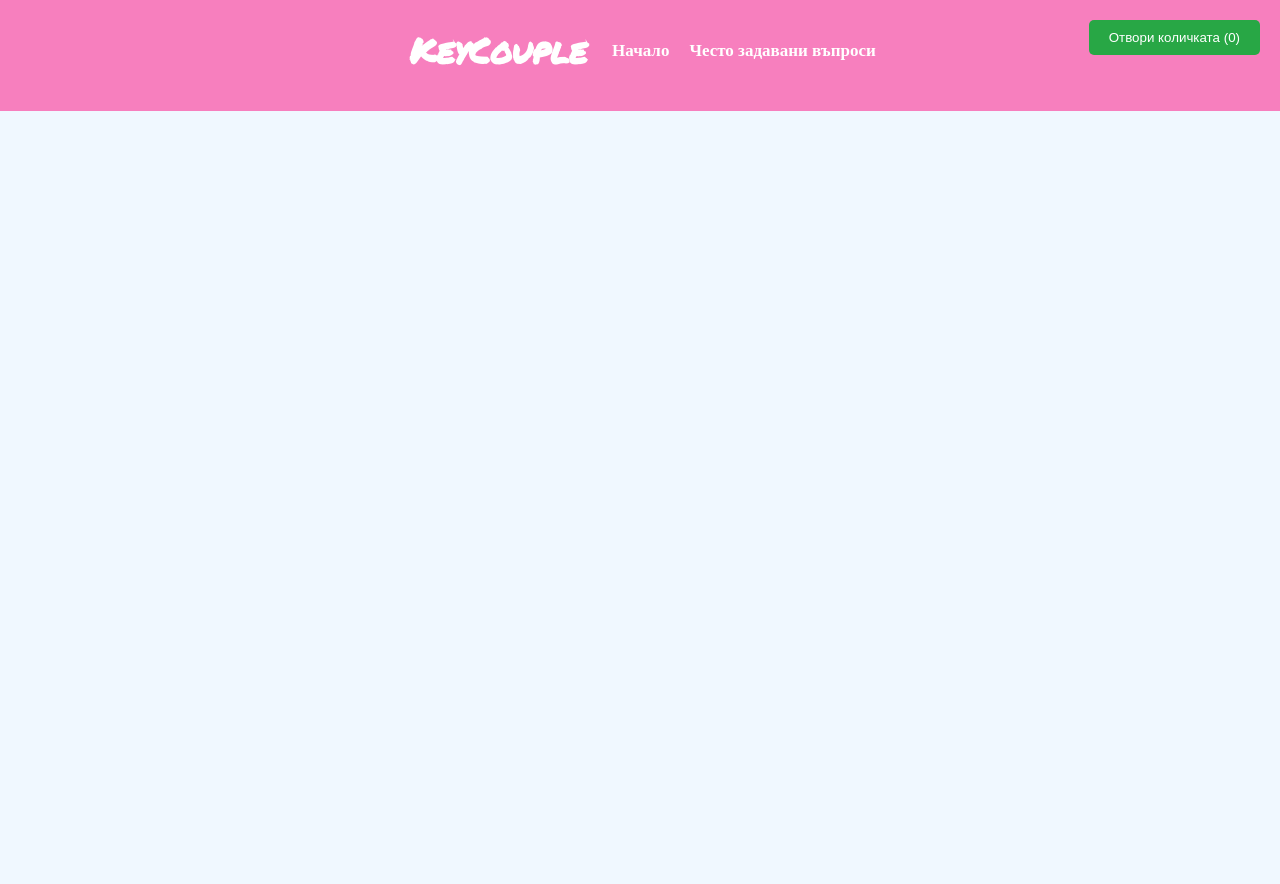
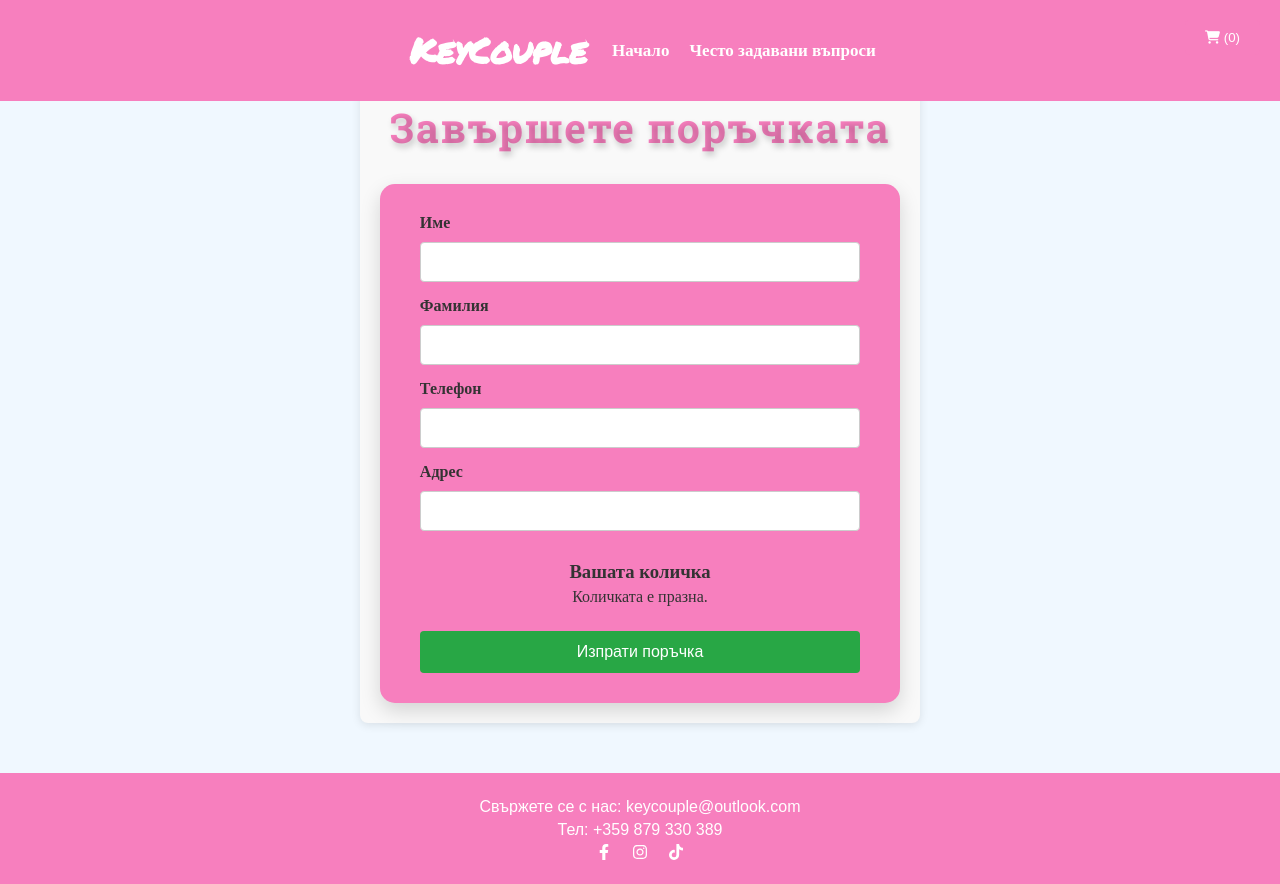
Before and after one commit to Dimitar32/key-couple-website, a React (Create React App) app: page /order in a window 1280 px wide. Before the commit the page ends 800 px from the top, so only its background shows below. Built offline with nearby package versions, Linux system fonts and the light colour scheme; a web font is replaced by a local one.

Commit message:
add new cart

```diff
--- a/package.json
+++ b/package.json
@@ -3,6 +3,7 @@
   "version": "0.1.0",
   "private": true,
   "dependencies": {
+    "@fortawesome/fontawesome-free": "^6.6.0",
     "@testing-library/jest-dom": "^5.17.0",
     "@testing-library/react": "^13.4.0",
     "@testing-library/user-event": "^13.5.0",
--- a/src/App.js
+++ b/src/App.js
@@ -5,9 +5,11 @@ import Footer from './components/Footer/Footer';
 import Cart from './pages/Cart/Cart';
 import Home from './pages/Home/Home';
 import FAQ from './pages/FAQ/FAQ';
+import OrderForm from './pages/OrderForm/OrderForm';
 import ProductDetails from './pages/ProductDetails/ProductDetails';
 import { CartProvider } from './pages/contexts/CartContext'; // Импортирай провайдъра
 import './App.css';
+import '@fortawesome/fontawesome-free/css/all.min.css';
 
 function App() {
   // const [cartItems, setCartItems] = useState([]);
@@ -30,6 +32,8 @@ function App() {
             <Route path="/" element={<Home />} />
             <Route path="/faq" element={<FAQ />} />
             <Route path="/product/:id" element={<ProductDetails />} />
+            <Route path="/order" element={<OrderForm />} /> {/* Добавяме нов маршрут за формата */}
+
             {/* <Route path="/product/:id" element={<ProductDetails addToCart={addToCart} />} /> */}
             {/* <Route path="/cart" element={<Cart cartItems={cartItems} sendOrder={sendOrder} />} /> */}
           </Routes>
--- a/src/pages/Cart/Cart.css
+++ b/src/pages/Cart/Cart.css
@@ -4,7 +4,7 @@
     top: 20px;
     right: 20px;
     padding: 10px 20px;
-    background-color: #28a745;
+    background-color: #f77fbe;
     color: white;
     border: none;
     border-radius: 5px;
@@ -13,7 +13,7 @@
 }
 
 .cart-toggle-button:hover {
-    background-color: #218838;
+    background-color: #e91e63;
 }
 
 /* Плъзгащият се прозорец за количката (sidebar) */
@@ -80,8 +80,9 @@
 .checkout-button {
     width: 100%;
     padding: 15px;
-    background-color: #28a745;
+    /* background-color: #28a745; */
     color: white;
+    background-color: #f77fbe;
     border: none;
     font-size: 18px;
     cursor: pointer;
@@ -90,7 +91,8 @@
 }
 
 .checkout-button:hover {
-    background-color: #218838;
+    /* background-color: #218838; */
+    background-color: #e91e63;
 }
 
 /* Оверлей за затъмняване на страницата */
--- a/src/pages/Cart/Cart.jsx
+++ b/src/pages/Cart/Cart.jsx
@@ -168,6 +168,7 @@
 
 import React, { useContext, useState } from 'react';
 import { CartContext } from '../contexts/CartContext';
+import { useNavigate } from 'react-router-dom';
 import './Cart.css';
 
 const Cart = () => {
@@ -177,12 +178,21 @@ const Cart = () => {
     const handleCartToggle = () => {
         setIsOpen(!isOpen); // Превключване между отворена и затворена количка
     };
+    const navigate = useNavigate();
+    const handleCheckout = () => {
+        setIsOpen(false);
+        navigate('/order');
+    };
 
     return (
         <>
             <button className="cart-toggle-button" onClick={handleCartToggle}>
+                <i className="fas fa-shopping-cart"></i> {/* Икона за количка */}
+                <span className="cart-count">({cartItems.length})</span> {/* Брояч на продуктите */}
+            </button>
+            {/* <button className="cart-toggle-button" onClick={handleCartToggle}>
                 {isOpen ? 'Затвори количката' : 'Отвори количката'} ({cartItems.length})
-            </button>
+            </button> */}
 
             <div className={`cart-sidebar ${isOpen ? 'open' : 'closed'}`}>
                 <div className="cart-header">
@@ -206,7 +216,7 @@ const Cart = () => {
                     )}
                 </div>
                 {cartItems.length > 0 && (
-                    <button className="checkout-button">Поръчай</button>
+                    <button className="checkout-button" onClick={handleCheckout}>Поръчай</button>
                 )}
             </div>
 
--- /dev/null
+++ b/src/pages/OrderForm/OrderForm.css
@@ -0,0 +1,78 @@
+.order-form-container {
+    max-width: 600px;
+    margin: 50px auto;
+    padding: 20px;
+    background-color: #f9f9f9;
+    border-radius: 8px;
+    box-shadow: 0 2px 10px rgba(0, 0, 0, 0.1);
+    /* padding-top: 150px; */
+}
+
+.order-form-container h2 {
+    text-align: center;
+    margin-bottom: 20px;
+}
+
+.form-group {
+    margin-bottom: 15px;
+}
+
+.form-group label {
+    display: block;
+    font-weight: bold;
+    margin-bottom: 5px;
+}
+
+.form-group input {
+    width: 100%;
+    padding: 10px;
+    font-size: 16px;
+    border: 1px solid #ccc;
+    border-radius: 4px;
+    box-sizing: border-box;
+}
+
+.cart-items h3 {
+    margin-top: 30px;
+}
+
+.cart-items ul {
+    list-style-type: none;
+    padding: 0;
+}
+
+.cart-item {
+    display: flex;
+    justify-content: space-between;
+    align-items: center;
+    margin-bottom: 10px;
+}
+
+.remove-button {
+    background-color: #ff4d4d;
+    color: white;
+    border: none;
+    padding: 5px 10px;
+    border-radius: 4px;
+    cursor: pointer;
+}
+
+.remove-button:hover {
+    background-color: #e60000;
+}
+
+.submit-button {
+    width: 100%;
+    padding: 12px;
+    background-color: #28a745;
+    color: white;
+    border: none;
+    font-size: 16px;
+    border-radius: 4px;
+    cursor: pointer;
+    margin-top: 20px;
+}
+
+.submit-button:hover {
+    background-color: #218838;
+}
--- /dev/null
+++ b/src/pages/OrderForm/OrderForm.jsx
@@ -0,0 +1,106 @@
+import React, { useContext, useState } from 'react';
+import { CartContext } from '../contexts/CartContext'; // Импортирай контекста за количката
+import './OrderForm.css'; // Стилове за формата
+
+const OrderForm = () => {
+    const { cartItems, removeFromCart } = useContext(CartContext); // Вземаме продуктите и функцията за премахване от контекста
+    const [formData, setFormData] = useState({
+        firstName: '',
+        lastName: '',
+        phone: '',
+        address: '',
+    });
+
+    const handleChange = (e) => {
+        const { name, value } = e.target;
+        setFormData({
+            ...formData,
+            [name]: value,
+        });
+    };
+
+    const handleSubmit = (e) => {
+        e.preventDefault();
+        // Тук можеш да обработиш данните, например да ги изпратиш на API
+        console.log('Поръчката е изпратена:', formData, cartItems);
+    };
+
+    const handleRemove = (id) => {
+        removeFromCart(id); // Премахваме продукт от количката
+    };
+
+    return (
+        <div className="order-form-container">
+            <h2>Завършете поръчката</h2>
+            <form onSubmit={handleSubmit}>
+                <div className="form-group">
+                    <label>Име</label>
+                    <input
+                        type="text"
+                        name="firstName"
+                        value={formData.firstName}
+                        onChange={handleChange}
+                        required
+                    />
+                </div>
+                <div className="form-group">
+                    <label>Фамилия</label>
+                    <input
+                        type="text"
+                        name="lastName"
+                        value={formData.lastName}
+                        onChange={handleChange}
+                        required
+                    />
+                </div>
+                <div className="form-group">
+                    <label>Телефон</label>
+                    <input
+                        type="tel"
+                        name="phone"
+                        value={formData.phone}
+                        onChange={handleChange}
+                        required
+                    />
+                </div>
+                <div className="form-group">
+                    <label>Адрес</label>
+                    <input
+                        type="text"
+                        name="address"
+                        value={formData.address}
+                        onChange={handleChange}
+                        required
+                    />
+                </div>
+
+                {/* Показваме продуктите в количката */}
+                <div className="cart-items">
+                    <h3>Вашата количка</h3>
+                    {cartItems.length === 0 ? (
+                        <p>Количката е празна.</p>
+                    ) : (
+                        <ul>
+                            {cartItems.map(item => (
+                                <li key={item.id} className="cart-item">
+                                    {item.name} - {item.quantity} бр. - {(parseFloat(item.price.replace(/[^\d.-]/g, '')) * item.quantity).toFixed(2)} лв.
+                                    <button
+                                        className="remove-button"
+                                        type="button"
+                                        onClick={() => handleRemove(item.id)}
+                                    >
+                                        Премахни
+                                    </button>
+                                </li>
+                            ))}
+                        </ul>
+                    )}
+                </div>
+
+                <button type="submit" className="submit-button">Изпрати поръчка</button>
+            </form>
+        </div>
+    );
+};
+
+export default OrderForm;
```
Also changed, not shown: 1 other file (tests, documents, lock files or other folders).
